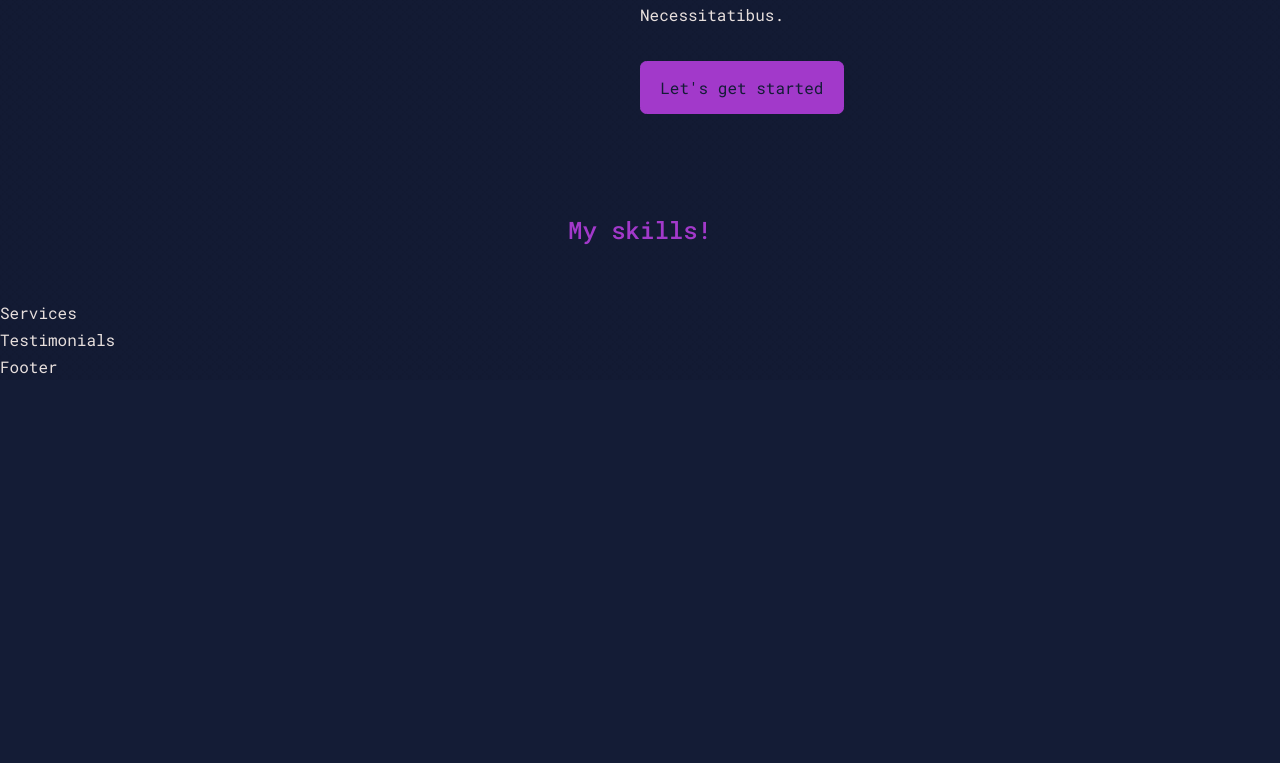
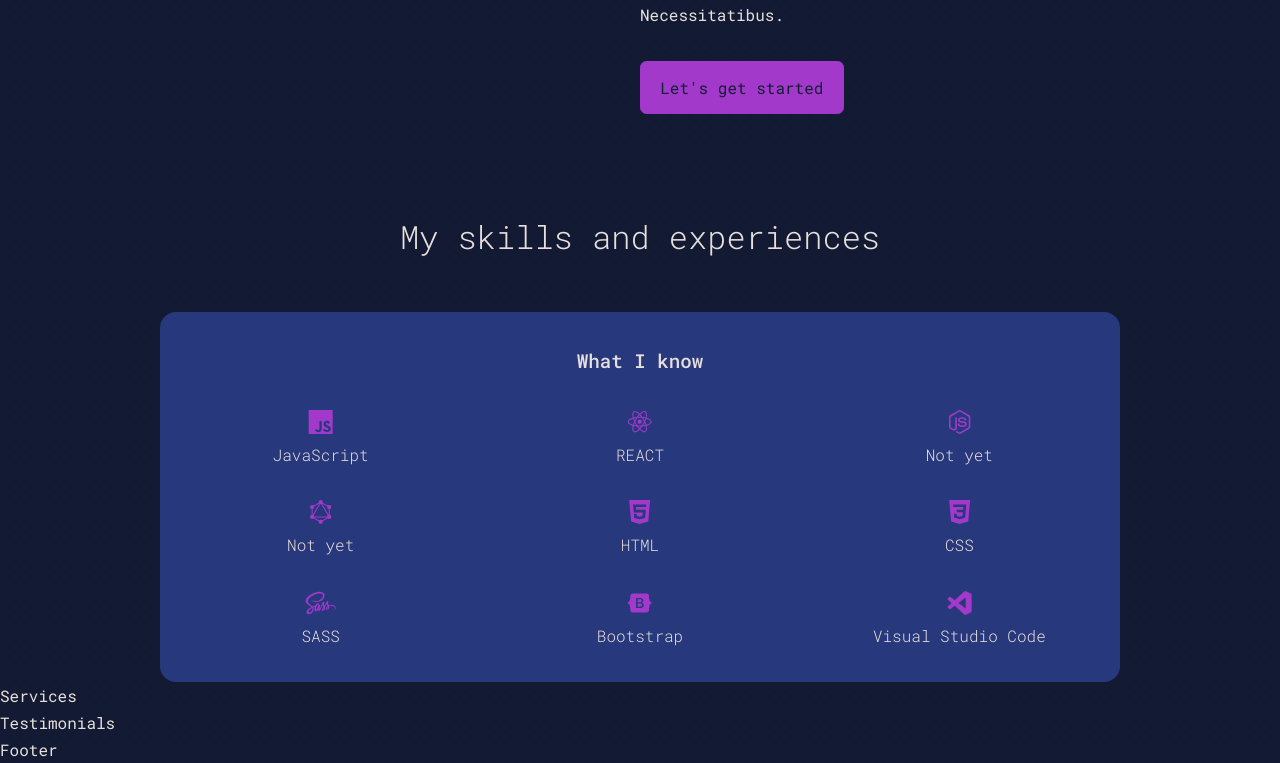
Before and after one commit to ViggoValfridsson/REACT-Portfolio, a React (Create React App) app: page / in a window 1280 px wide. Shown: the part 1393-2156 px from the top of the page. Before the commit the page ends 1773 px from the top, so only its background shows below. Built offline with nearby package versions, Linux system fonts and the light colour scheme; the HTML template or start-up script is replaced by a standard one.

Commit message:
finished the experience page

```diff
--- a/src/components/experience/Experience.jsx
+++ b/src/components/experience/Experience.jsx
@@ -1,11 +1,57 @@
-import "./experience.css"
+import "./experience.css";
+import { SiJavascript, SiHtml5, SiCss3, SiVisualstudiocode, SiBootstrap, SiNodedotjs, SiGraphql } from "react-icons/si";
+import { FaSass } from "react-icons/fa";
+import { GrReactjs } from "react-icons/gr";
 
 const Experience = () => {
   return (
     <section id="experience">
-      <h2>My skills!</h2>
+      <h2>My skills and experiences</h2>
+      <div className="container experience__container">
+        <div className="experience-card">
+          <h3>What I know</h3>
+          <div className="card-content">
+            <div className="tech">
+              <SiJavascript className="tech-icons" />
+              <h4>JavaScript</h4>
+            </div>
+            <div className="tech">
+              <GrReactjs className="tech-icons" />
+              <h4>REACT</h4>
+            </div>
+            <div className="tech">
+              <SiNodedotjs className="tech-icons" />
+              <h4>Not yet</h4>
+            </div>
+            <div className="tech">
+              <SiGraphql className="tech-icons" />
+              <h4>Not yet</h4>
+            </div>
+            <div className="tech">
+              <SiHtml5 className="tech-icons" />
+              <h4>HTML</h4>
+            </div>
+            <div className="tech">
+              <SiCss3 className="tech-icons" />
+              <h4>CSS</h4>
+            </div>
+            <div className="tech">
+              <FaSass className="tech-icons" />
+              <h4>SASS</h4>
+            </div>
+            <div className="tech">
+              <SiBootstrap className="tech-icons" />
+              <h4>Bootstrap</h4>
+            </div>
+            <div className="tech">
+              <SiVisualstudiocode className="tech-icons" />
+              <h4>Visual Studio Code</h4>
+            </div>
+          </div>
+        </div>
+      </div>
     </section>
-  )
-}
+  );
+};
 
-export default Experience
+export default Experience;
--- a/src/components/experience/experience.css
+++ b/src/components/experience/experience.css
@@ -0,0 +1,71 @@
+.experience__container {
+  display: grid;
+  grid-template-columns: 1fr;
+  gap: 0;
+}
+
+#experience h3 {
+  text-align: center;
+  font-size: 1.2rem;
+}
+
+#experience h2 {
+  color: var(--color-white);
+  font-size: 2rem;
+  font-weight: 300;
+}
+
+.experience-card {
+  background-color: var(--color-bg-variant);
+  width: var(--container-width-sm);
+  margin: 0 auto;
+  border: 1px solid transparent;
+  border-radius: 1rem;
+  padding: 2rem 1rem 2rem 1rem;
+  text-align: center;
+  transition: var(--transition);
+}
+
+.experience-card:hover {
+  background-color: transparent;
+  border-color: var(--color-primary);
+  cursor: default;
+}
+
+.experience-card .card-content {
+  margin-top: 2rem;
+  display: grid;
+  grid-template-columns: repeat(2, 1fr);
+  gap: 2rem;
+}
+
+.experience-card .card-content h4 {
+  font-weight: 300;
+}
+
+.tech-icons {
+  color: var(--color-primary);
+  font-size: 1.5rem;
+  width: 100%;
+}
+
+@media (min-width: 600px) {
+  .experience-card .card-content {
+    grid-template-columns: repeat(3, 1fr);
+  }
+  .experience-card {
+    width: auto;
+    margin: 0;
+    padding: 2rem 1rem 1rem 1rem;
+  }
+}
+
+@media (min-width: 717px) {
+  .experience-card {
+    padding: 2rem 1rem 2rem 1rem;
+  }
+}
+
+/* Desktop */
+@media (min-width: 1024px) {
+}
```
